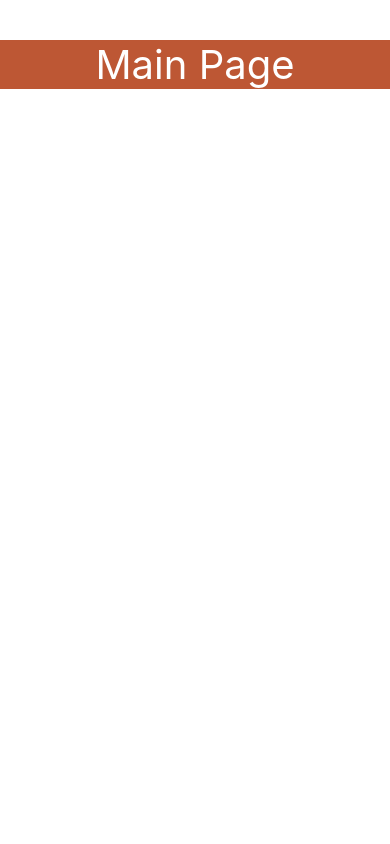
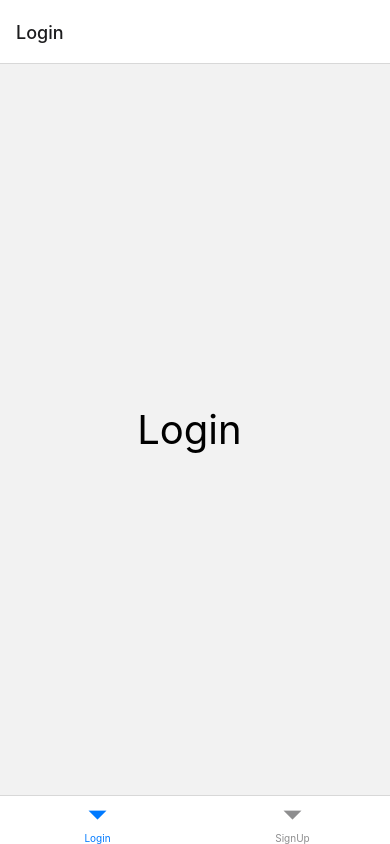
Before and after one commit to Nitishrestha/ExpoReactNative, a React Native app: screen / in a window 390 px wide. Built offline with nearby package versions, Linux system fonts and the light colour scheme.

Commit message:
Implement bottom navigation

```diff
--- a/App.js
+++ b/App.js
@@ -1,13 +1,35 @@
 import { FlatList, StyleSheet, Text, View } from "react-native";
 
+import { NavigationContainer } from "@react-navigation/native";
+import { createBottomTabNavigator } from "@react-navigation/bottom-tabs";
+
+const Tab = createBottomTabNavigator();
 const App = () => {
   return (
-    <View>
-      <Text style={styles.title}>Main Page</Text>
+    <NavigationContainer>
+      <Tab.Navigator>
+        <Tab.Screen name="Login" component={Login} />
+        <Tab.Screen name="SignUp" component={SignUp} />
+      </Tab.Navigator>
+    </NavigationContainer>
+  );
+};
+
+const Login = () => {
+  return (
+    <View style={styles.login}>
+      <Text style={styles.text}>Login </Text>
     </View>
   );
 };
 
+const SignUp = () => {
+  return (
+    <View style={styles.signup}>
+      <Text style={styles.text}>SignUp </Text>
+    </View>
+  );
+};
 const styles = StyleSheet.create({
   title: {
     marginTop: 40,
@@ -16,6 +38,9 @@
     textAlign: "center",
     backgroundColor: "#bd5734",
   },
+  signup: { flex: 1, justifyContent: "center", alignItems: "center" },
+  login: { flex: 1, justifyContent: "center", alignItems: "center" },
+  text: { fontSize: 40, textAlign: "center" },
 });
 
 export default App;
--- a/package.json
+++ b/package.json
@@ -9,8 +9,8 @@
     "web": "expo start --web"
   },
   "dependencies": {
+    "@react-navigation/bottom-tabs": "^6.5.7",
     "@react-navigation/native": "^6.1.6",
-    "@react-navigation/native-stack": "^6.9.12",
     "expo": "~48.0.11",
     "expo-status-bar": "~1.4.4",
     "expo-updates": "~0.16.4",
```
Also changed, not shown: 1 other file (tests, documents, lock files or other folders).
